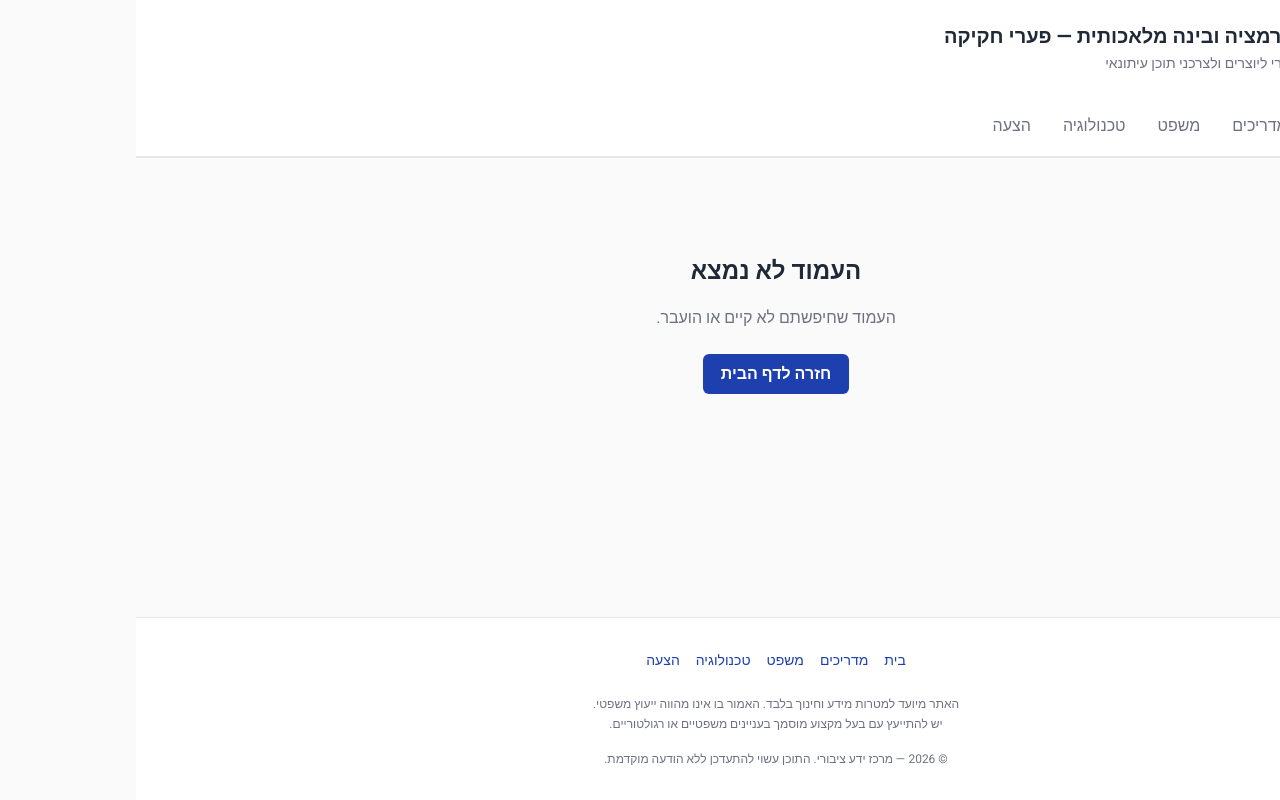
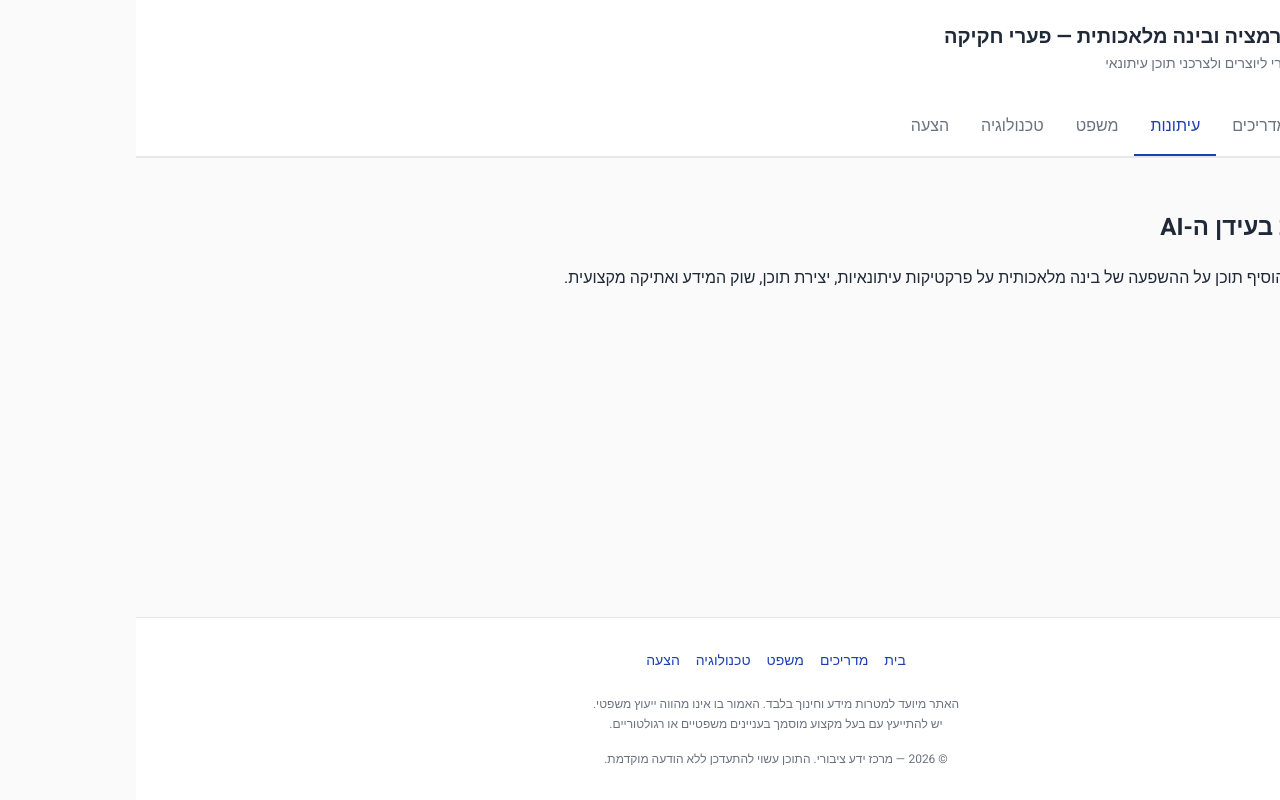
Before and after one commit to hagar-dolev/emet_mida, a React (Vite) app: page /journalism in a window 1280 px wide. Built offline with nearby package versions, Linux system fonts and the light colour scheme.

Commit message:
simple new journalism page

```diff
--- a/src/App.tsx
+++ b/src/App.tsx
@@ -2,6 +2,7 @@ import { Routes, Route } from 'react-router-dom';
 import { Home } from './pages/Home';
 import { GuidesIndex } from './pages/GuidesIndex';
 import { GuidePage } from './pages/GuidePage';
+import { Journalism } from './pages/Journalism';
 import { Legal } from './pages/Legal';
 import { Tech } from './pages/Tech';
 import { Proposal } from './pages/Proposal';
@@ -13,6 +14,7 @@ export default function App() {
       <Route path="/" element={<Home />} />
       <Route path="/guides" element={<GuidesIndex />} />
       <Route path="/guides/:slug" element={<GuidePage />} />
+      <Route path="/journalism" element={<Journalism />} />
       <Route path="/legal" element={<Legal />} />
       <Route path="/tech" element={<Tech />} />
       <Route path="/proposal" element={<Proposal />} />
--- a/src/components/Navbar/Navbar.tsx
+++ b/src/components/Navbar/Navbar.tsx
@@ -4,6 +4,7 @@ import styles from './Navbar.module.css';
 const navItems: { to: string; label: string }[] = [
   { to: '/', label: 'בית' },
   { to: '/guides', label: 'מדריכים' },
+  { to: '/journalism', label: 'עיתונות' },
   { to: '/legal', label: 'משפט' },
   { to: '/tech', label: 'טכנולוגיה' },
   { to: '/proposal', label: 'הצעה' },
--- a/src/pages/Home.tsx
+++ b/src/pages/Home.tsx
@@ -9,6 +9,12 @@ const featureCards = [
     title: 'מדריכים',
     summary: 'מדריכים מעשיים לזיהוי דיסאינפורמציה בעזרת בינה מלאכותית, שימוש אחראי ב-AI בעיתונות והבנת פער החקיקה.',
     icon: <IconBook />,
+  },
+  {
+    to: '/journalism',
+    title: 'שוק העיתונות בעידן ה-AI',
+    summary: 'מבנה שוק העיתונות המודרני בסביבת מידע דיגיטלית.',
+    icon: <IconBook />,// todo
   },
   {
     to: '/legal',
--- /dev/null
+++ b/src/pages/Journalism.tsx
@@ -0,0 +1,14 @@
+import { PageLayout } from '../components';
+
+export function Journalism() {
+  return (
+    <PageLayout>
+      <section aria-labelledby="journalism-title">
+        <h1 id="journalism-title">עיתונות בעידן ה-AI</h1>
+        <p>
+          כאן תוכלו להוסיף תוכן על ההשפעה של בינה מלאכותית על פרקטיקות עיתונאיות, יצירת תוכן, שוק המידע ואתיקה מקצועית.
+        </p>
+      </section>
+    </PageLayout>
+  );
+}
```
